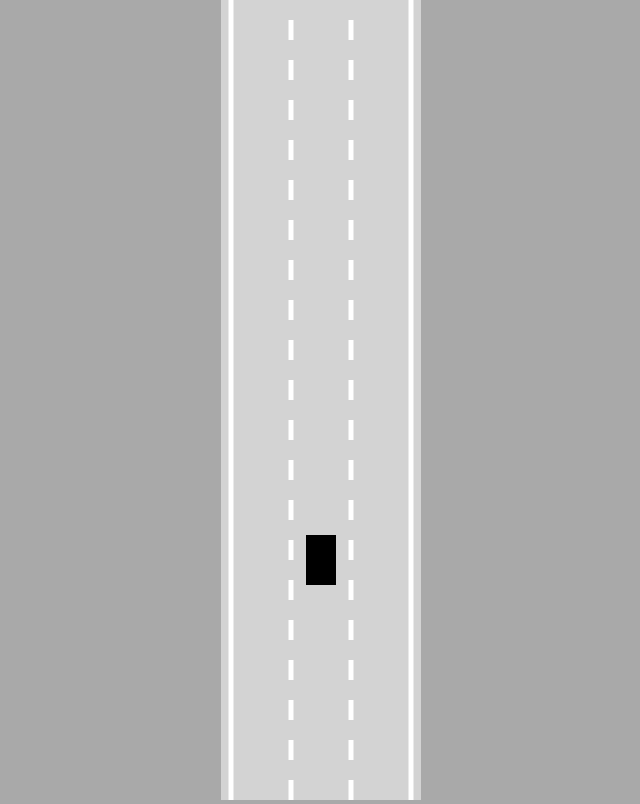
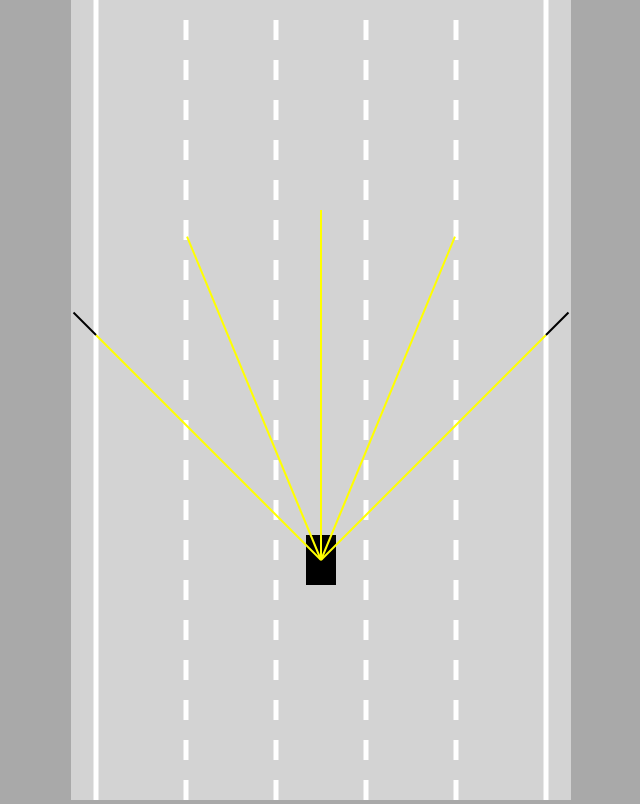
Before and after one commit to ansuman-code003/self-driving-car-js, a plain HTML site: page index.html in a window 1280 px wide. Shown: the whole page, without its empty margins (319-959 px from the left). Drawn offline with Linux system fonts and the light colour scheme.

Commit message:
Added Sensors & getIntersection() method for Intersection Detection.

```diff
--- a/car.js
+++ b/car.js
@@ -11,11 +11,14 @@ class Car{
         this.friction=0.05;
         this.angle=0;
 
+        this.sensor = new Sensor(this);
+
         this.controls=new Controls();
     }
 
-    update(){
+    update(roadBorders){
         this.#move();
+        this.sensor.update(roadBorders);
     }
 
     #move(){
@@ -72,5 +75,7 @@ class Car{
         ctx.fill();
 
         ctx.restore();
+
+        this.sensor.draw(ctx);
     }
 }
--- a/index.html
+++ b/index.html
@@ -6,6 +6,7 @@
 </head>
 <body>
 	<canvas id="myCanvas"></canvas>
+	<script src="sensor.js"></script>
 	<script src="utils.js"></script>
 	<script src="road.js"></script>
 	<script src="controls.js"></script>
--- a/main.js
+++ b/main.js
@@ -1,14 +1,14 @@
 const canvas=document.getElementById("myCanvas");
-canvas.width=200;
+canvas.width=500;
 
 const ctx = canvas.getContext("2d");
 const road=new Road(canvas.width/2,canvas.width*0.9);
-const car=new Car(road.getLaneCen(1),100,30,50);
+const car=new Car(road.getLaneCen(2),100,30,50);
 
 animate();
 
 function animate(){
-    car.update();
+    car.update(road.borders);
     canvas.height=window.innerHeight;
     ctx.save();
     ctx.translate(0,-car.y+canvas.height*0.7);
--- a/road.js
+++ b/road.js
@@ -1,5 +1,5 @@
 class Road{
-    constructor(x,width,laneCount=3){
+    constructor(x,width,laneCount=5){
         this.x=x;
         this.width=width;
         this.laneCount=laneCount;
--- /dev/null
+++ b/sensor.js
@@ -0,0 +1,88 @@
+class Sensor {
+    constructor(car) {
+        this.car = car;
+        this.rayCount = 5;
+        this.rayLength = 350;
+        this.raySpread = Math.PI / 2;
+
+        this.rays = [];
+        this.readings = [];
+    }
+    update(roadBorders) {
+        this.#castRays();
+        this.readings = [];
+        for (let i = 0; i < this.rays.length; i++) {
+            this.readings.push(
+                this.#getReading(this.rays[i], roadBorders)
+            );
+        }
+    }
+
+    #getReading(ray, roadBorders) {
+        let touches = [];
+        for (let i = 0; i < roadBorders.length; i++) {
+            const touch = getIntersection(
+                ray[0],
+                ray[1],
+                roadBorders[i][0],
+                roadBorders[i][1]
+            );
+            if (touch) touches.push(touch);
+        }
+        if (touches.length == 0) return null;
+        else {
+            const offsets = touches.map(e => e.offset);
+            const minOffset=Math.min(...offsets);
+            return touches.find(e=>e.offset==minOffset);
+        }
+    }
+
+
+    #castRays() {
+        this.rays = [];
+        for (let i = 0; i < this.rayCount; i++) {
+            const rayAngle = lerp(
+                this.raySpread / 2,
+                -this.raySpread / 2,
+                this.rayCount == 1 ? 0.5 : i / (this.rayCount - 1)
+            ) + this.car.angle;
+            const start = { x: this.car.x, y: this.car.y };
+            const end = {
+                x: this.car.x - Math.sin(rayAngle) * this.rayLength,
+                y: this.car.y - Math.cos(rayAngle) * this.rayLength
+            };
+            this.rays.push([start, end]);
+        }
+    }
+    draw(ctx) {
+        for (let j = 0; j < this.rayCount; j++) {
+            let end=this.rays[j][1];
+            if(this.readings[j]) end=this.readings[j];
+            ctx.beginPath();
+            ctx.lineWidth = 2;
+            ctx.strokeStyle = "yellow";
+            ctx.moveTo(
+                this.rays[j][0].x,
+                this.rays[j][0].y
+            );
+            ctx.lineTo(
+                end.x,
+                end.y
+            );
+            ctx.stroke();
+
+            ctx.beginPath();
+            ctx.lineWidth = 2;
+            ctx.strokeStyle = "black";
+            ctx.moveTo(
+                this.rays[j][1].x,
+                this.rays[j][1].y
+            );
+            ctx.lineTo(
+                end.x,
+                end.y
+            );
+            ctx.stroke();
+        }
+    }
+}
--- a/utils.js
+++ b/utils.js
@@ -1,4 +1,22 @@
-
 function lerp(A,B,t){
 	return A+(B-A)*t;
 }
+
+function getIntersection(A,B,C,D){
+	const tTop=(D.x-C.x)*(A.y-C.y)-(D.y-C.y)*(A.x-C.x);
+	const uTop=(C.y-A.y)*(A.x-B.x) - (C.x-A.x)*(A.y-B.y);
+	const bottom = (D.y-C.y)*(B.x-A.x) - (D.x-C.x)*(B.y-A.y);
+
+	if(bottom != 0){
+		const t=tTop/bottom;
+		const u=uTop/bottom;
+		if(t>=0 && t<=1 && u>=0 && u<=1){
+			return{
+				x:lerp(A.x,B.x,t),
+				y:lerp(A.y,B.y,t),
+				offset:t
+			}
+		}
+	}
+	return null;
+}
```
